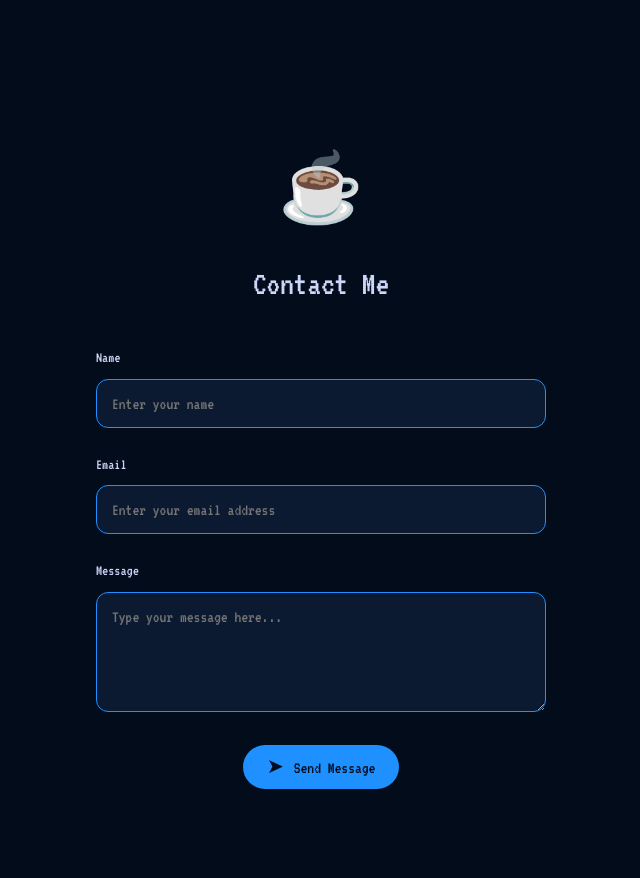
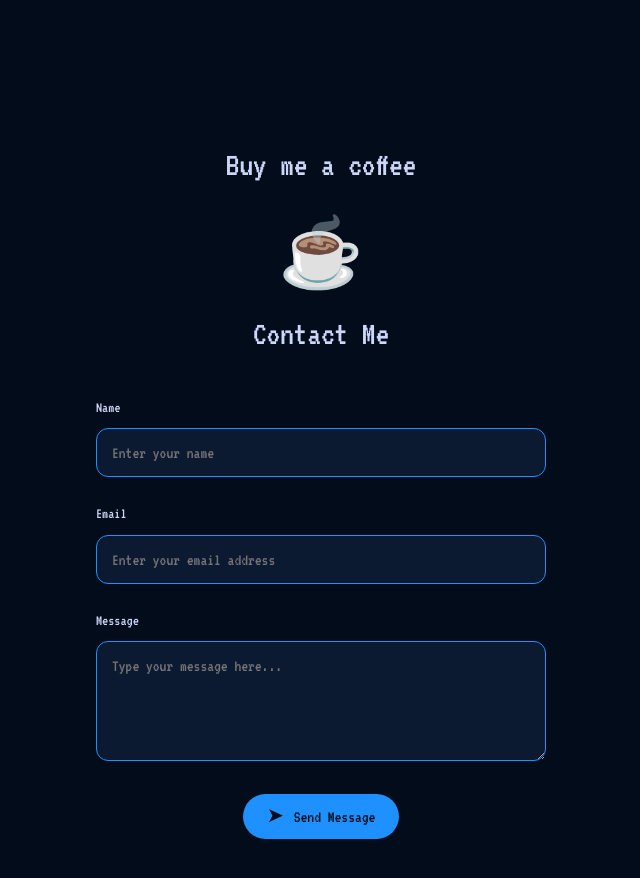
Before and after one commit to michaelpreciado/Landing_page, a React (Vite) app in the folder michael-preciado-website/: page / in a window 1280 px wide. Shown: the part 3040-3918 px from the top of the page, without its empty margins (319-959 px from the left). Built offline with nearby package versions, Linux system fonts and the light colour scheme.

Commit message:
Enhance Contact component by repositioning the "Buy me a coffee" text above the emoji and adjusting margins for improved layout and visual appeal.

```diff
--- a/michael-preciado-website/src/components/Contact.jsx
+++ b/michael-preciado-website/src/components/Contact.jsx
@@ -7,8 +7,12 @@ function Contact() {
       <div className="text-center" style={{ position: 'relative', zIndex: 1 }}>
         {/* Wrap motion.span with an anchor tag */}
         <a href="https://buymeacoffee.com/mpreciado" target="_blank" rel="noopener noreferrer" style={{ textDecoration: 'none', color: 'inherit' }}>
+          {/* Moved text span above the emoji and adjusted margins */}
+          <span style={{ fontSize: '2em', display: 'block', marginBottom: '10px' }}>
+            Buy me a coffee
+          </span>
           <motion.span
-            style={{ fontSize: '4em', display: 'block', marginBottom: '15px', cursor: 'pointer' }} // Added cursor: pointer
+            style={{ fontSize: '4em', display: 'block', cursor: 'pointer' }}
             animate={{ y: [0, -8, 0] }} // Simple bobbing animation
             transition={{
               duration: 3,
@@ -19,6 +23,7 @@ function Contact() {
           >
             ☕
           </motion.span>
+
         </a>
         <h2>Contact Me</h2>
         {/* Ensure form attributes are correct for Netlify */}
```
